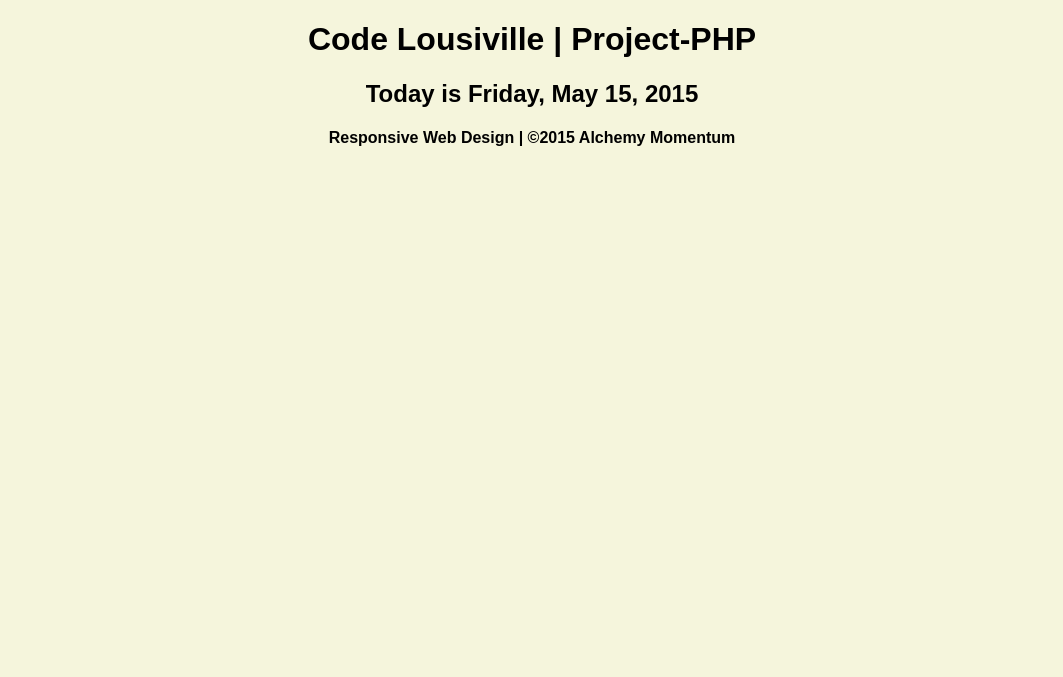
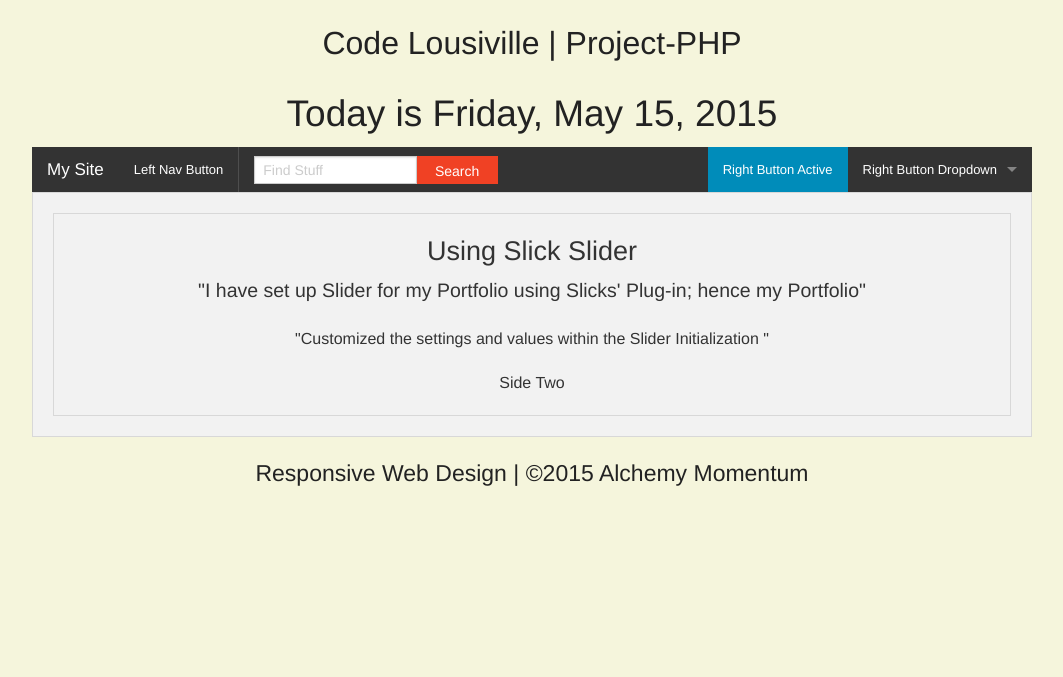
Before and after one commit to errinjohnson/PHP-BE, a PHP site: page / in a window 1280 px wide. Shown: the top 677 px of the page, without its empty margins (108-1171 px from the left). Before the commit the page ends 146 px from the top, so only its background shows below. Run offline with PHP 8.4, Linux system fonts and the light colour scheme; some libraries are stand-ins or nearby versions.

Commit message:
added nav bar template complete, added php script for extra credit #34267351905331

```diff
--- a/index.php
+++ b/index.php
@@ -1,26 +1,102 @@
-
 <!DOCTYPE html>
 <html>
-    <!--//Asana #33602425209457-->
-
 <head>
     <title>Developers Project Manager</title>
+    <link rel="stylesheet" href="5.5.2_foundation/css/foundation.css" />
+    <link rel="stylesheet" href="foundation-icons/foundation-icons.css" />
     <link rel="stylesheet" href="myCss/application.css" type="text/css" />
-    <?php date_default_timezone_set('EST');?>
+    <?php date_default_timezone_set( 'EST');?>
 </head>
 
 <body class="wrapper">
     <header>
         <div>
             <h1>Code Lousiville | Project-PHP</h1>
-            <!-- Asana tag#34267351905331 -->
+            <!-- Asana tag#34267351905331 #33602425209457
+ -->
             <h2>Today is <?php echo date('l, F j, Y'); ?></h2>
         </div>
     </header>
+    <nav class="top-bar" data-topbar role="navigation">
+        <ul class="title-area">
+            <li class="name">
+                <h1><a href="#">My Site</a></h1>
+            </li>
+            <!-- Remove the class "menu-icon" to get rid of menu icon. Take out "Menu" to just have icon alone -->
+            <li class="toggle-topbar menu-icon"><a href="#"><span>Menu</span></a>
+            </li>
+        </ul>
+
+        <section class="top-bar-section">
+            <!-- Right Nav Section -->
+            <ul class="right">
+                <li class="active"><a href="#">Right Button Active</a>
+                </li>
+                <li class="has-dropdown">
+                    <a href="#">Right Button Dropdown</a>
+                    <ul class="dropdown">
+                        <li><a href="#">First link in dropdown</a>
+                        </li>
+                        <li class="active"><a href="#">Active link in dropdown</a>
+                        </li>
+                    </ul>
+                </li>
+            </ul>
+
+            <!-- Left Nav Section -->
+            <ul class="left">
+                <li><a href="#">Left Nav Button</a>
+                </li>
+                <li class="divider"></li>
+                <li class="has-form">
+                    <div class="row collapse">
+                        <div class="large-8 small-9 columns">
+                            <input type="text" placeholder="Find Stuff">
+                        </div>
+                        <div class="large-4 small-3 columns">
+                            <a href="#" class="alert button expand">Search</a>
+                        </div>
+                    </div>
+                </li>
+            </ul>
+
+        </section>
+    </nav>
+    <section>
+        <div class="slides panel row">
+            <div class="slick-slide panel grid-full">
+                <div class="grid-half">
+                    <h3>Using Slick Slider</h3>
+                    <p class="lead">"I have set up Slider for my Portfolio using Slicks' Plug-in; hence my Portfolio"</p>
+                    <p>"Customized the settings and values within the Slider Initialization "</p>
+                </div>
+                <div class="grid-half">
+                    <div>Side Two</div>
+                </div>
+            </div>
+        </div>
+    </section>
 
     <footer>
         <h4>Responsive Web Design | &copy;<?php echo date('Y'); ?> Alchemy Momentum</h4>
     </footer>
+    <script src="//code.jquery.com/jquery-1.11.2.min.js"></script>
+    <script src="//code.jquery.com/jquery-migrate-1.2.1.min.js"></script>
+    <script src="5.5.2_foundation/js/vendor/jquery.js"></script>
+    <script src="5.5.2_foundation/js/foundation.min.js"></script>
+    <script src="5.5.2_foundation/js/foundation/foundation.dropdown.js"></script>
+    <script src="5.5.2_foundation/js/foundation/foundation.topbar.js"></script>
+    <script src="5.5.2_foundation/js/foundation/foundation.reveal.js"></script>
+    <!--script src="animsition/animsition-master/dist/js/jquery.animsition.min.js"></script -->
+    <!-- vendor js -->
+    <script src="//ajax.googleapis.com/ajax/libs/jquery/1.11.0/jquery.min.js"></script>
+    <!-- animsition js -->
+    <!--cript src="#"></script -->
+
+    <script>
+        $(document).foundation();
+        $(document).foundation('topbar', 'reflow');
+    </script>
 </body>
 
 </html>
```
Also changed, not shown: index.html (+61 -11 lines), 1 other file.
